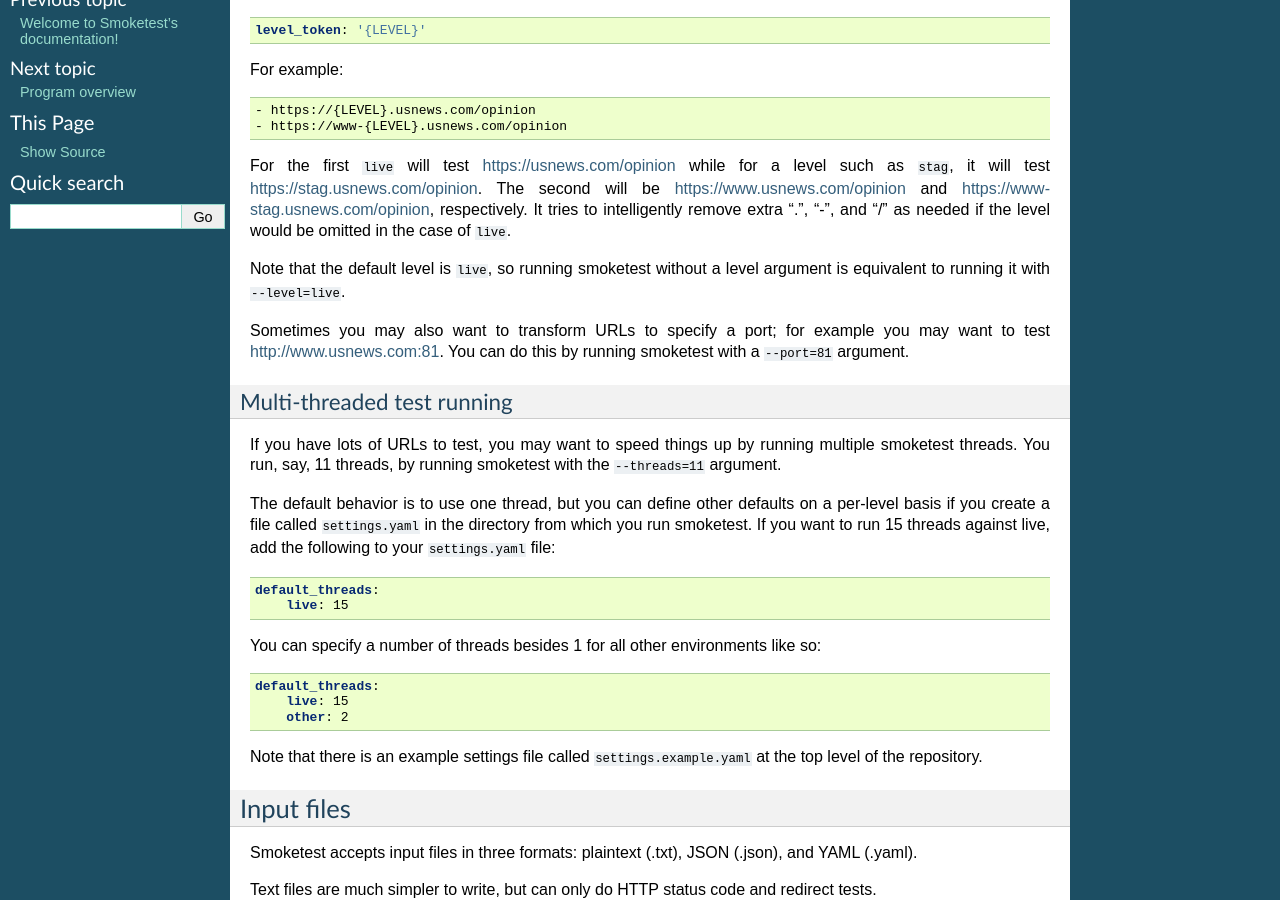
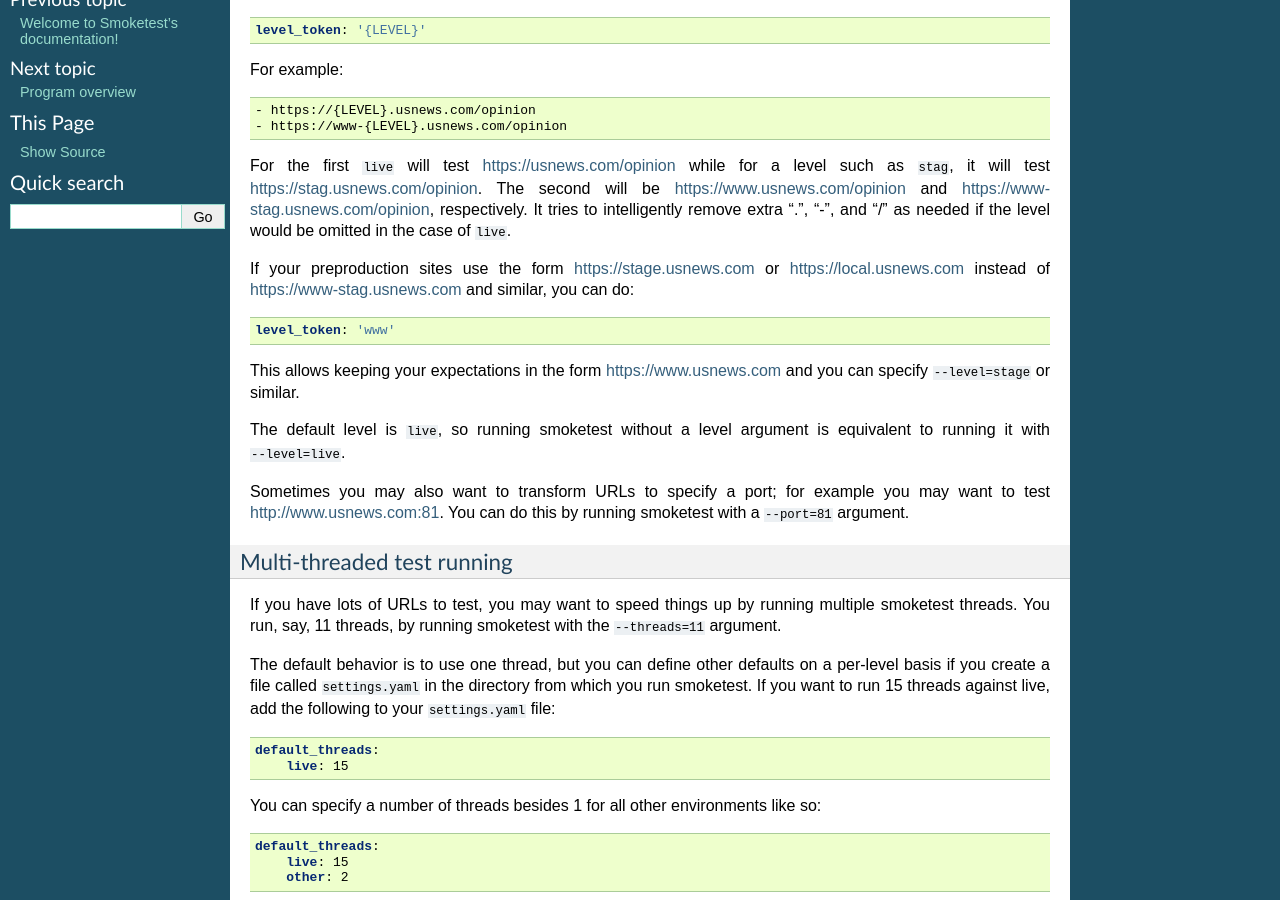
Before and after one commit to usnews/smoketest, a Sphinx documentation site: the page built from docs/source/features.rst, in a window 1280 px wide and 900 px high, scrolled down 368 px. Built offline with Sphinx 7.4.7, drawn with Linux system fonts in a browser that asks for light colours.

Commit message:
Expand the "level_token" docs a bit.

```diff
--- a/docs/source/features.rst
+++ b/docs/source/features.rst
@@ -36,8 +36,19 @@ be https://www.usnews.com/opinion and https://www-stag.usnews.com/opinion,
 respectively. It tries to intelligently remove extra ".", "-", and "/" as
 needed if the level would be omitted in the case of ``live``.
 
-Note that the default level is ``live``, so running smoketest without a level
-argument is equivalent to running it with ``--level=live``.
+If your preproduction sites use the form https://stage.usnews.com or
+https://local.usnews.com instead of https://www-stag.usnews.com and similar,
+you can do:
+
+.. code-block:: yaml
+
+    level_token: 'www'
+
+This allows keeping your expectations in the form https://www.usnews.com and
+you can specify ``--level=stage`` or similar.
+
+The default level is ``live``, so running smoketest without a level argument
+is equivalent to running it with ``--level=live``.
 
 Sometimes you may also want to transform URLs to specify a port; for example
 you may want to test http://www.usnews.com:81. You can do this by running
```
